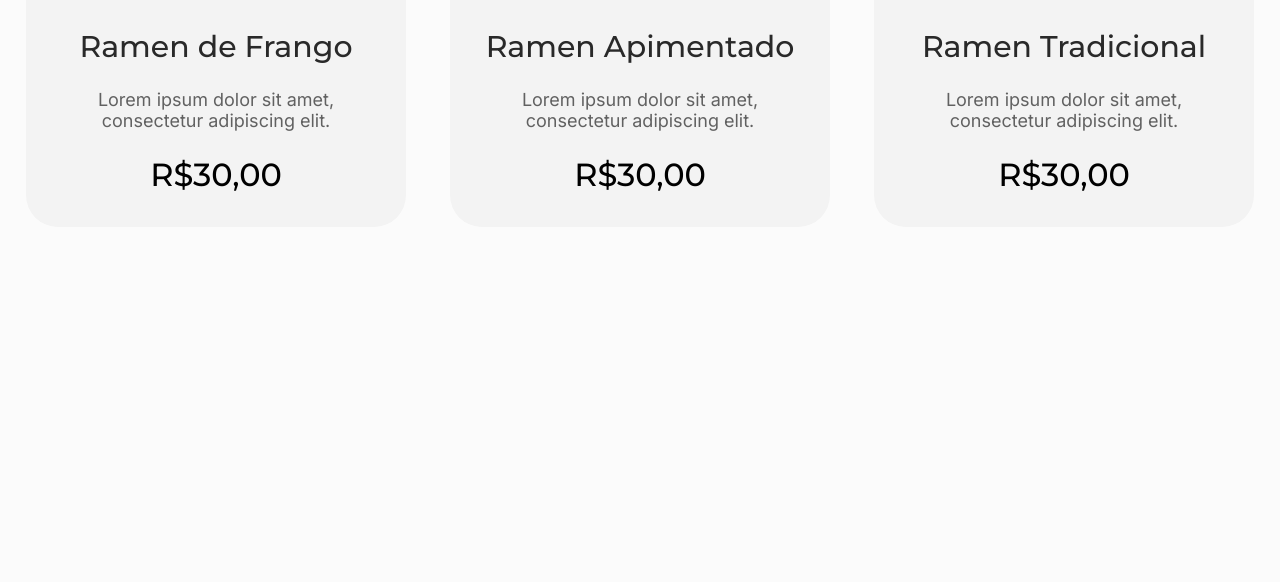
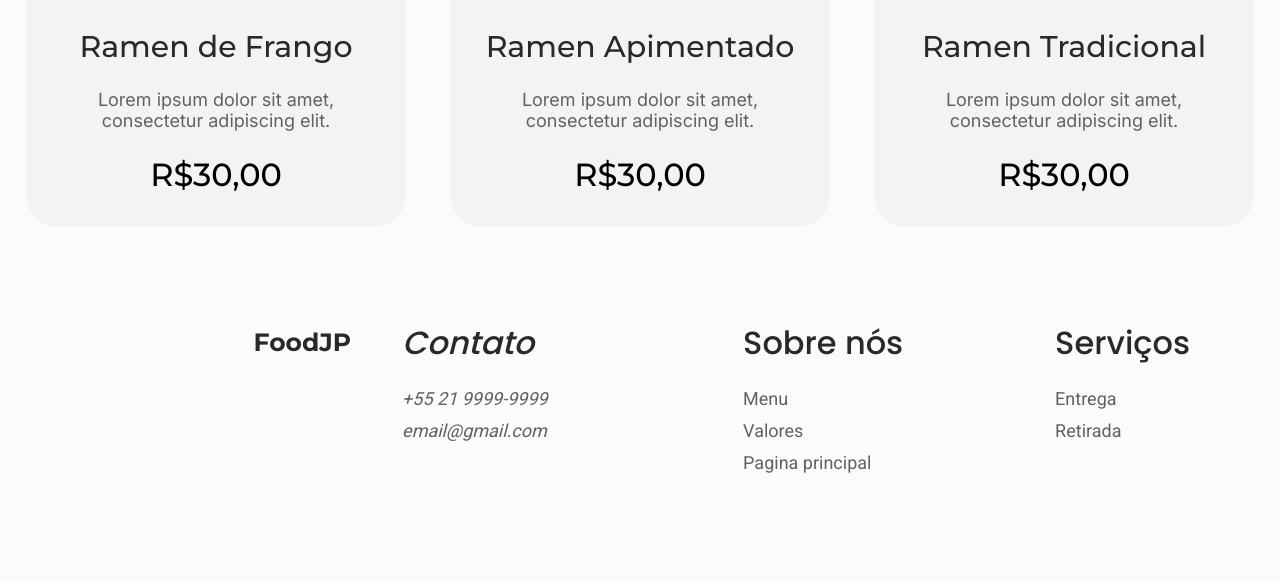
Before and after one commit to FranSoaress/Food-JP, a plain HTML site: page index.html in a window 1280 px wide. Shown: the part 1609-2191 px from the top of the page. Before the commit the page ends 1932 px from the top, so only its background shows below. Drawn offline with Linux system fonts and the light colour scheme.

Commit message:
adicionado footer e ReadMe, alem de pequenas correções para melhoramento do site

```diff
--- a/index.html
+++ b/index.html
@@ -15,14 +15,14 @@
         <h1 class="logotipo__1">FoodJP</h1>
       </section>
 
-      <section class="cabecalho__3">
+       <section class="cabecalho__3"> <!--Aqui pode ser uma nav -->
         <p class="menu">Inicio</p>
         <p class="menu">Cardápio</p>
         <p class="menu">Sobre</p>
       </section>
 
       <section class="cabecalho__4">
-        <h2 class="logging">Entrar</h2>
+        <h2 class="logging">Entrar</h2><!-- Aqui pode ser um button-->
       </section>
     </header>
 
@@ -34,7 +34,7 @@
             A culinária Japonesa é bastante equilibrada, sendo muito rica em
             peixes (ômega 3), vegetais, massas e ingredientes frescos.
           </p>
-          <p class="botao_cardapio">Cardápio</p>
+          <p class="botao_cardapio">Cardápio</p> <!--Aqui pode ser um button-->
         </section>
 
         <section class="apresentacao__2"><!--Aqui vc pode criar div -->
@@ -58,7 +58,7 @@
 
 
 
-      <section class="populares">
+      <sectio class="populares">
         <h2>Mais populares</h2>
         <div class="wrapper">
 
@@ -91,7 +91,39 @@
 
           </div>
         </div>
-      </section>
+      </sectio>
     </main>
+
+    <footer class="footer">
+      <div>
+        <span class="logotipo__1">FoodJP</span>
+      </div>
+
+      <address>
+        <ul>
+          <li class="titulo-footer"><h4>Contato</h4></li>
+          <li>+55 21 9999-9999</li>
+        <li>email@gmail.com</li>
+        </ul>
+
+      </address>
+
+      <nav>
+        <ul>
+          <li class="titulo-footer"><h4>Sobre nós</h4></li>
+          <li>Menu</li>
+          <li>Valores</li>
+          <li>Pagina principal</li>
+        </ul>
+
+        <ul>
+          <li class="titulo-footer"><h4>Serviços</h4></li>
+          <li>Entrega</li>
+          <li>Retirada</li>
+        </ul>
+      </nav>
+
+
+    </footer>
   </body>
 </html>
--- /dev/null
+++ b/src/css/modules/footer.css
@@ -0,0 +1,38 @@
+.footer{
+    display: flex;
+    justify-content: space-evenly;
+    padding: 10rem;
+}
+
+.footer address{
+    padding: 0 18rem 0 5.1rem;
+}
+
+
+
+.footer ul li{
+    font-size: 1.8rem;
+    font-weight: 400;
+    font-family: var(--font-footer-texto);
+    color: var(--cor-texto);
+    line-height: 3.2rem;
+}
+
+.footer ul li:hover{
+    color: var(--cor-nome);
+    cursor: pointer;
+}
+.titulo-footer h4{
+    font-family: var(--font-footer-titulo);
+    color: var(--cor-titulo);
+    font-weight: 500;
+    font-size:3.2rem;
+    width: 16.1rem;
+    padding-bottom: 2.4rem;
+
+}
+
+.footer nav{
+    display: flex;
+    gap: 15.1rem;
+}
--- a/src/css/modules/main.css
+++ b/src/css/modules/main.css
@@ -41,7 +41,14 @@
     font-weight: 500;
     font-size: 1.5rem;
     color: var(--cor-titulo);
+    cursor: pointer;
+    transition: 0.3s ease-in-out;
 
+}
+
+.menu:hover{
+    color: var(--cor-nome);
+    border-bottom: 0.1rem solid var(--cor-nome);
 }
 
 /* TELA DE ACESSO A CONTA */
@@ -52,6 +59,14 @@
     align-items: center;
     border: solid 2px;
     border-radius: 10px;
+    transition: 0.3s ease-in-out;
+
+}
+
+.cabecalho__4:hover{
+    background-color: var(--cor-nome);
+    cursor: pointer;
+
 
 }
 
@@ -63,7 +78,11 @@
     color: var(--cor-titulo);
     width: 180px;
     text-align: center;
+    transition: 0.2s ease-in-out;
+}
 
+.logging:hover{
+    color: white;
 }
 
 /* CONTEÚDO */
@@ -132,6 +151,13 @@ h3{
     border-radius: 10px;
     background-color: var(--cor-nome);
     height: 60px;
+    transition: 0.3s ease-in-out;
+
+}
+
+.botao_cardapio:hover{
+    scale: 1.1;
+    cursor: pointer;
 
 }
 
--- a/src/css/style.css
+++ b/src/css/style.css
@@ -9,6 +9,8 @@
 /* STYLE */
 
 @import url(../css/modules/main.css);
+@import url(../css/modules/footer.css);
+@import url(../css/modules/responsive.css);
 
 /* VARIAVEIS DE COR */
 
```
Also changed, not shown: src/css/modules/responsive.css (added), 1 other file.
